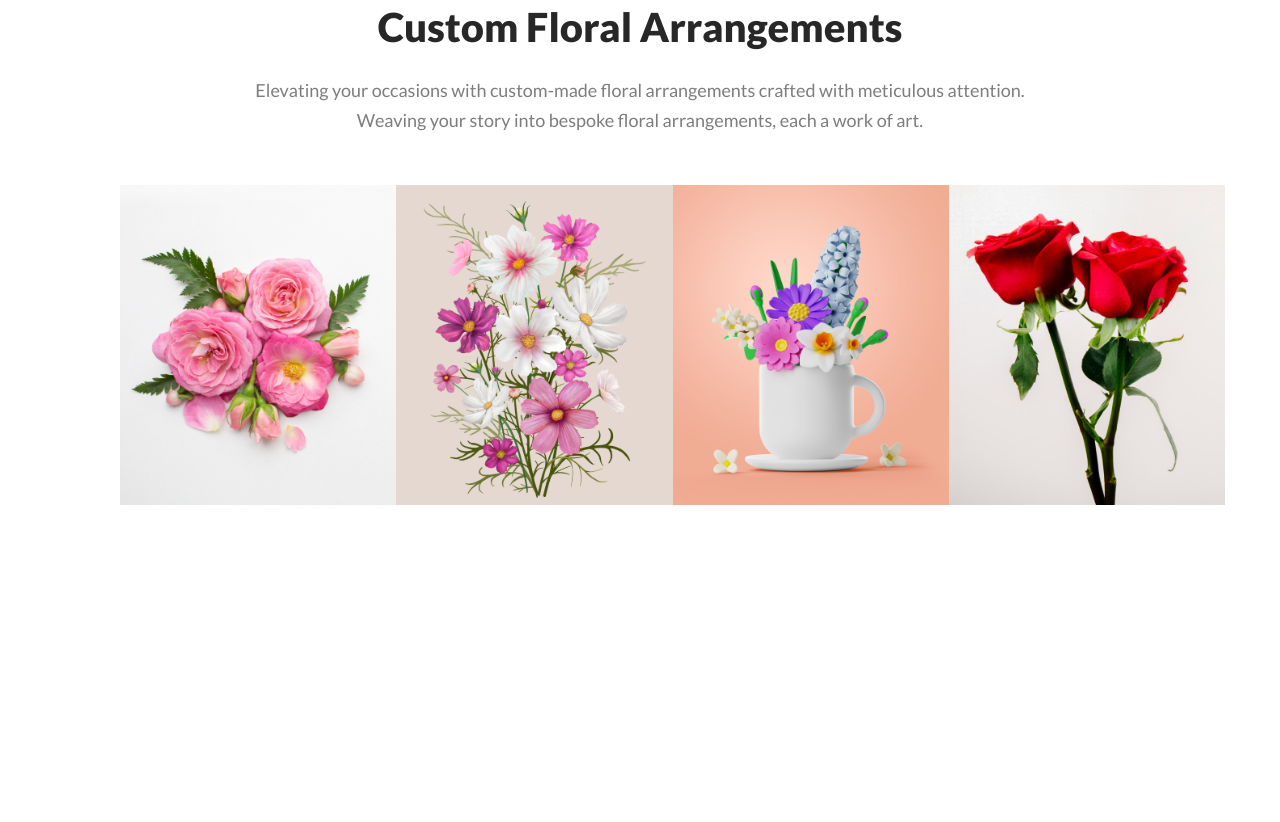
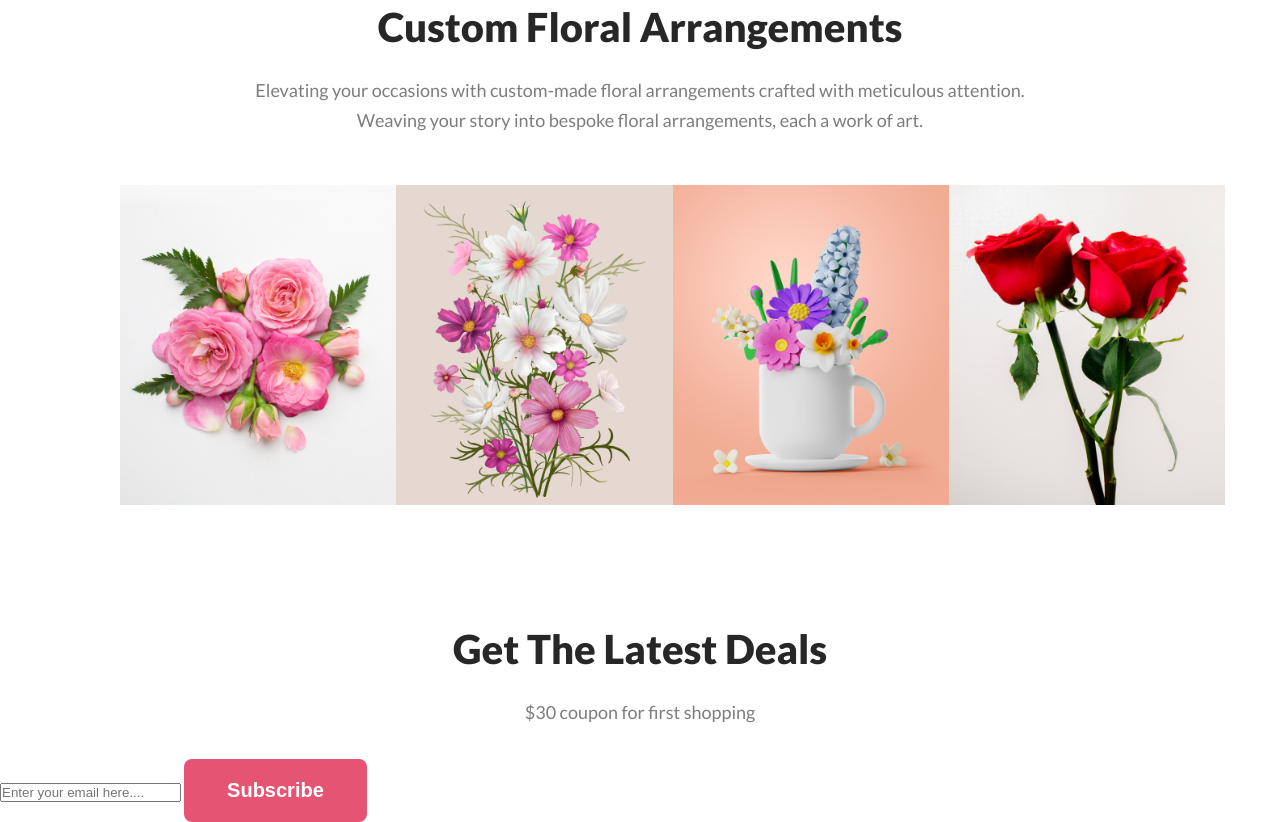
Before and after one commit to Rahim00001/flower-shop-website, a plain HTML site: page index.html in a window 1280 px wide. Shown: the part 2989-3811 px from the top of the page. Before the commit the page ends 3544 px from the top, so only its background shows below. Drawn offline with Linux system fonts and the light colour scheme.

Commit message:
basic latest deals section added

```diff
--- a/index.html
+++ b/index.html
@@ -87,6 +87,7 @@
           </div>
         </div>
       </section>
+
       <section>
         <div class="delivery-container">
           <h1 class="section-heading">Delivery and Shipping</h1>
@@ -106,6 +107,7 @@
           </div>
         </div>
       </section>
+
       <section>
         <div class="hot-deal">
           <div class="hot-deal-text">
@@ -123,6 +125,7 @@
           </div>
         </div>
       </section>
+
       <section>
         <div class="custom-arrangement">
           <h1 class="section-heading">Custom Floral Arrangements</h1>
@@ -140,6 +143,22 @@
           </div>
         </div>
       </section>
+
+      <section>
+        <div class="latest-deals">
+          <h1 class="section-heading">Get The Latest Deals</h1>
+          <p class="section-desc">$30 coupon for first shopping</p>
+          <div class="latest-deals-input">
+            <input
+              placeholder="Enter your email here...."
+              type="email"
+              name=""
+              id=""
+            />
+            <button class="banner-btn">Subscribe</button>
+          </div>
+        </div>
+      </section>
     </main>
     <footer></footer>
   </body>
```
Also changed, not shown: Flower Asset/latest deals.png (renamed from Flower Asset/Rectangle 9.png).
